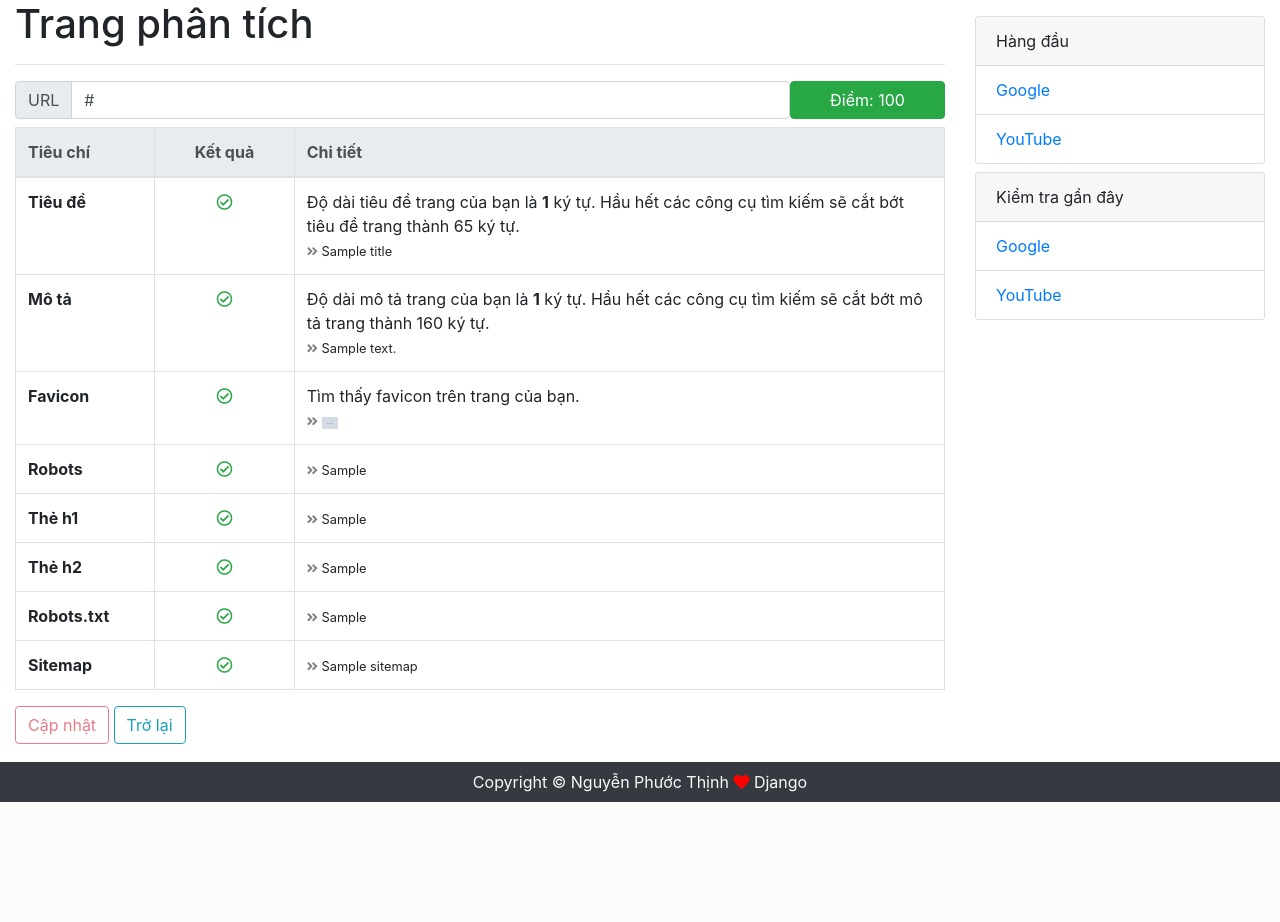
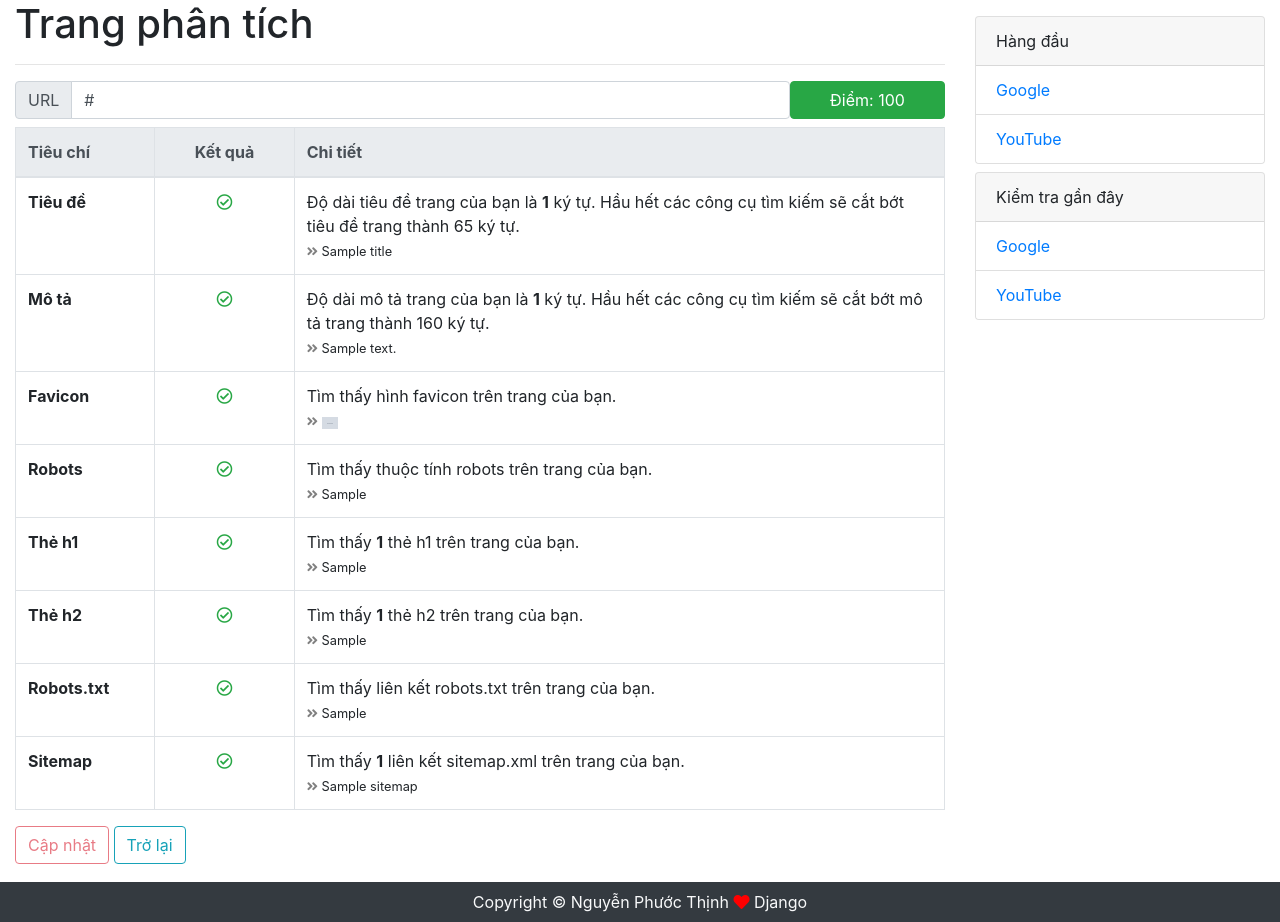
Before and after one commit to thinh9e/web-checker, a Django app: template templates/checkweb/check.html in a window 1280 px wide. Shown: the part 56-978 px from the top of the page. Before the commit the page ends 858 px from the top, so only its background shows below. Run offline with Django 3.2, Linux system fonts and the light colour scheme; the template is opened without the code that fills it: most values are stand-ins (such as "Sample title", 1, 10 or a date in 2020); grey boxes marked "Sample" are stand-in pictures; some libraries are stand-ins or nearby versions.

Commit message:
improve theme check.html

```diff
--- a/templates/checkweb/check.html
+++ b/templates/checkweb/check.html
@@ -37,8 +37,13 @@
                     {% endif %}
                 </td>
                 <td>
+                    {% if title %}
                     <div>Độ dài tiêu đề trang của bạn là <b>{{ title|length }}</b> ký tự. Hầu hết các công cụ tìm kiếm sẽ cắt bớt tiêu đề trang thành 65 ký tự.</div>
-                    <small><i class="fas fa-angle-double-right"></i> {% if title %}{{ title }}{% else %}<em>None</em>{% endif %}</small>
+                    <small><i class="fas fa-angle-double-right"></i> {{ title }}</small>
+                    {% else %}
+                    <div>Không tìm thấy tiêu đề trên trang của bạn.</div>
+                    <small><i class="fas fa-angle-double-right"></i> <em>None</em></small>
+                    {% endif %}
                 </td>
             </tr>
             <!-- Description -->
@@ -52,8 +57,13 @@
                     {% endif %}
                 </td>
                 <td>
+                    {% if description %}
                     <div>Độ dài mô tả trang của bạn là <b>{{ description|length }}</b> ký tự. Hầu hết các công cụ tìm kiếm sẽ cắt bớt mô tả trang thành 160 ký tự.</div>
-                    <small><i class="fas fa-angle-double-right"></i> {% if description %}{{ description }}{% else %}<em>None</em>{% endif %}</small>
+                    <small><i class="fas fa-angle-double-right"></i> {{ description }}</small>
+                    {% else %}
+                    <div>Không tìm thấy mô tả trên trang của bạn</div>
+                    <small><i class="fas fa-angle-double-right"></i> <em>None</em></small>
+                    {% endif %}
                 </td>
             </tr>
             <!-- Favicon -->
@@ -67,8 +77,13 @@
                     {% endif %}
                 </td>
                 <td>
-                    <div>{% if favicon %}Tìm thấy favicon trên trang của bạn.{% else %}Không tìm thấy favicon trên trang của bạn.{% endif %}</div>
-                    <small><i class="fas fa-angle-double-right"></i> <img src="{% if favicon %}{{ favicon }}{% else %}{% static 'img/no-favicon.ico' %}{% endif %}" alt="favicon" width="16px"></small>
+                    {% if favicon %}
+                    <div>Tìm thấy hình favicon trên trang của bạn.</div>
+                    <small><i class="fas fa-angle-double-right"></i> <img src="{{ favicon }}" alt="favicon" width="16px"></small>
+                    {% else %}
+                    <div>Không tìm thấy hình favicon trên trang của bạn.</div>
+                    <small><i class="fas fa-angle-double-right"></i> <img src="{% static 'img/no-favicon.ico' %}" alt="nofavicon" width="16px"></small>
+                    {% endif %}
                 </td>
             </tr>
             <!-- Robots Meta -->
@@ -81,7 +96,15 @@
                     <i class="far fa-times-circle text-danger"></i>
                     {% endif %}
                 </td>
-                <td><small><i class="fas fa-angle-double-right"></i> {% if robotsMeta %}{{ robotsMeta }}{% else %}<em>None</em>{% endif %}</small></td>
+                <td>
+                    {% if robotsMeta %}
+                    <div>Tìm thấy thuộc tính robots trên trang của bạn.</div>
+                    <small><i class="fas fa-angle-double-right"></i> {{ robotsMeta }}</small>
+                    {% else %}
+                    <div>Không tìm thấy thuộc tính robots trên trang của bạn.</div>
+                    <small><i class="fas fa-angle-double-right"></i> <em>None</em></small>
+                    {% endif %}
+                </td>
             </tr>
             <!-- H1 tags -->
             <tr>
@@ -93,7 +116,15 @@
                     <i class="far fa-times-circle text-danger"></i>
                     {% endif %}
                 </td>
-                <td><small>{% if h1Tags %}{% for h1Tag in h1Tags %}<i class="fas fa-angle-double-right"></i> {{ h1Tag }}<br>{% endfor %}{% else %}<i class="fas fa-angle-double-right"></i> <em>None</em>{% endif %}</small></td>
+                <td>
+                    {% if h1Tags %}
+                    <div>Tìm thấy <b>{{ h1Tags|length }}</b> thẻ h1 trên trang của bạn.</div>
+                    <small>{% for h1Tag in h1Tags %}<i class="fas fa-angle-double-right"></i> {{ h1Tag }}<br>{% endfor %}</small>
+                    {% else %}
+                    <div>Không tìm thấy thẻ h1 trên trang của bạn.</div>
+                    <small><i class="fas fa-angle-double-right"></i> <em>None</em></small>
+                    {% endif %}
+                </td>
             </tr>
             <!-- H2 tags -->
             <tr>
@@ -105,7 +136,15 @@
                     <i class="far fa-times-circle text-danger"></i>
                     {% endif %}
                 </td>
-                <td><small>{% if h2Tags %}{% for h2Tag in h2Tags %}<i class="fas fa-angle-double-right"></i> {{ h2Tag }}<br>{% endfor %}{% else %}<i class="fas fa-angle-double-right"></i> <em>None</em>{% endif %}</small></td>
+                <td>
+                    {% if h2Tags %}
+                    <div>Tìm thấy <b>{{ h2Tags|length }}</b> thẻ h2 trên trang của bạn.</div>
+                    <small>{% for h2Tag in h2Tags %}<i class="fas fa-angle-double-right"></i> {{ h2Tag }}<br>{% endfor %}</small>
+                    {% else %}
+                    <div>Không tìm thấy thẻ h2 trên trang của bạn.</div>
+                    <small><i class="fas fa-angle-double-right"></i> <em>None</em></small>
+                    {% endif %}
+                </td>
             </tr>
             <!-- Robots.txt -->
             <tr>
@@ -117,7 +156,15 @@
                     <i class="far fa-times-circle text-danger"></i>
                     {% endif %}
                 </td>
-                <td><small><i class="fas fa-angle-double-right"></i> {% if robotsTxt %}{{ robotsTxt }}{% else %}<em>None</em>{% endif %}</small></td>
+                <td>
+                    {% if robotsTxt %}
+                    <div>Tìm thấy liên kết robots.txt trên trang của bạn.</div>
+                    <small><i class="fas fa-angle-double-right"></i> {{ robotsTxt }}</small>
+                    {% else %}
+                    <div>Không tìm thấy liên kết robots.txt trên trang của bạn.</div>
+                    <small><i class="fas fa-angle-double-right"></i> <em>None</em></small>
+                    {% endif %}
+                </td>
             </tr>
             <!-- Sitemaps -->
             <tr>
@@ -129,7 +176,15 @@
                     <i class="far fa-times-circle text-danger"></i>
                     {% endif %}
                 </td>
-                <td><small>{% if sitemaps %}{% for sitemap in sitemaps %}<i class="fas fa-angle-double-right"></i> {{ sitemap }}<br>{% endfor %}{% else %}<i class="fas fa-angle-double-right"></i> <em>None</em>{% endif %}</small></td>
+                <td>
+                    {% if sitemaps %}
+                    <div>Tìm thấy <b>{{ sitemaps|length }}</b> liên kết sitemap.xml trên trang của bạn.</div>
+                    <small>{% for sitemap in sitemaps %}<i class="fas fa-angle-double-right"></i> {{ sitemap }}<br>{% endfor %}</small>
+                    {% else %}
+                    <div>Không tìm thấy liên kết sitemap.xml trên trang của bạn.</div>
+                    <small><i class="fas fa-angle-double-right"></i> <em>None</em></small>
+                    {% endif %}
+                </td>
             </tr>
         </tbody>
     </table>
```
